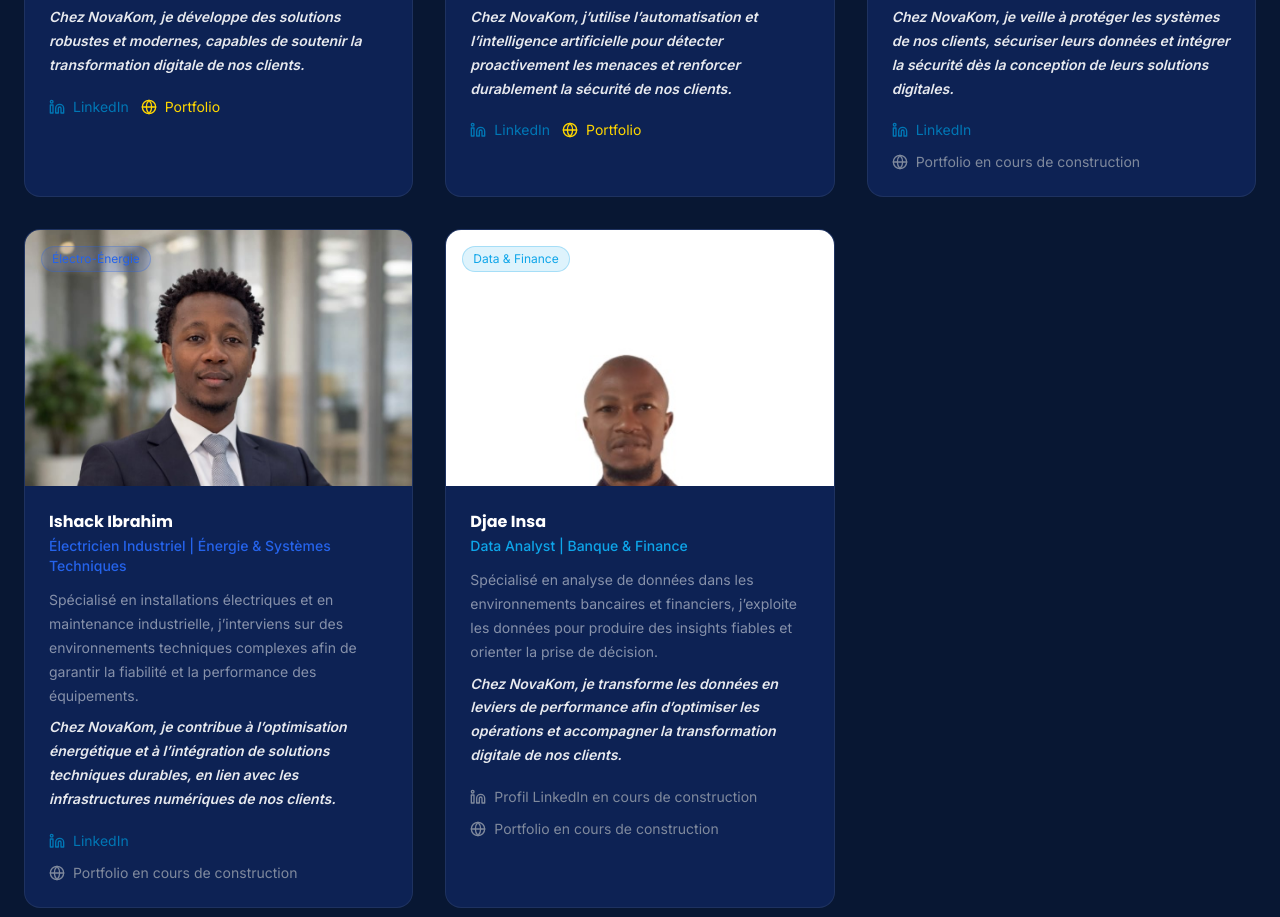
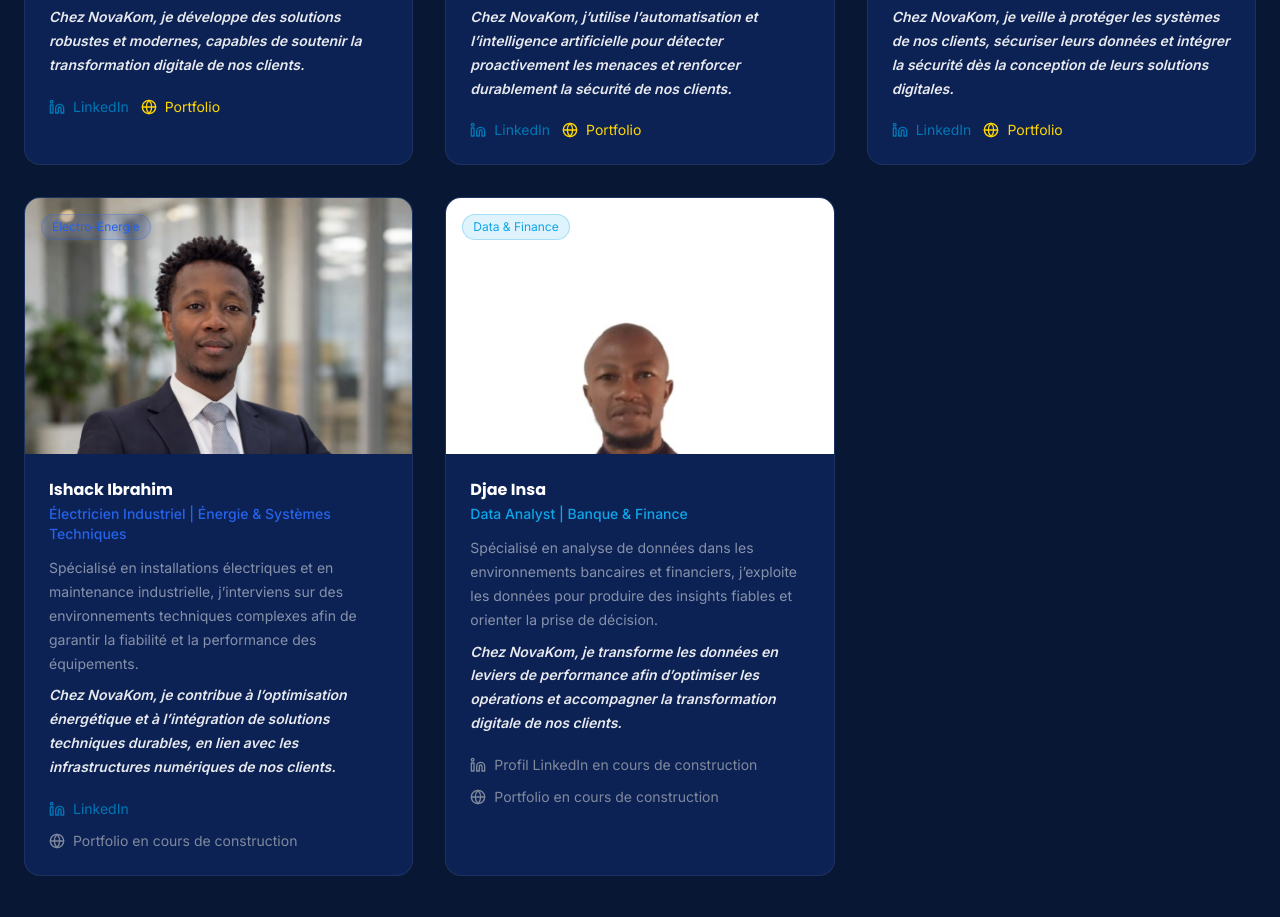
Before and after one commit to Mouam001/NovaKom, a React (Vite) app: page / in a window 1280 px wide. Shown: the part 8920-9837 px from the top of the page. Built offline with nearby package versions, Linux system fonts and the light colour scheme.

Commit message:
"Add : portfolio - Abdel"

```diff
--- a/src/app/components/Team.tsx
+++ b/src/app/components/Team.tsx
@@ -72,7 +72,7 @@ const team = [
     },
     color: "#a855f7",
     linkedin: "https://www.linkedin.com/in/abdelwahab28/",
-    portfolio: "#",
+    portfolio: "https://abdel-port-folio-nine.vercel.app/",
   },
 
   {
```
